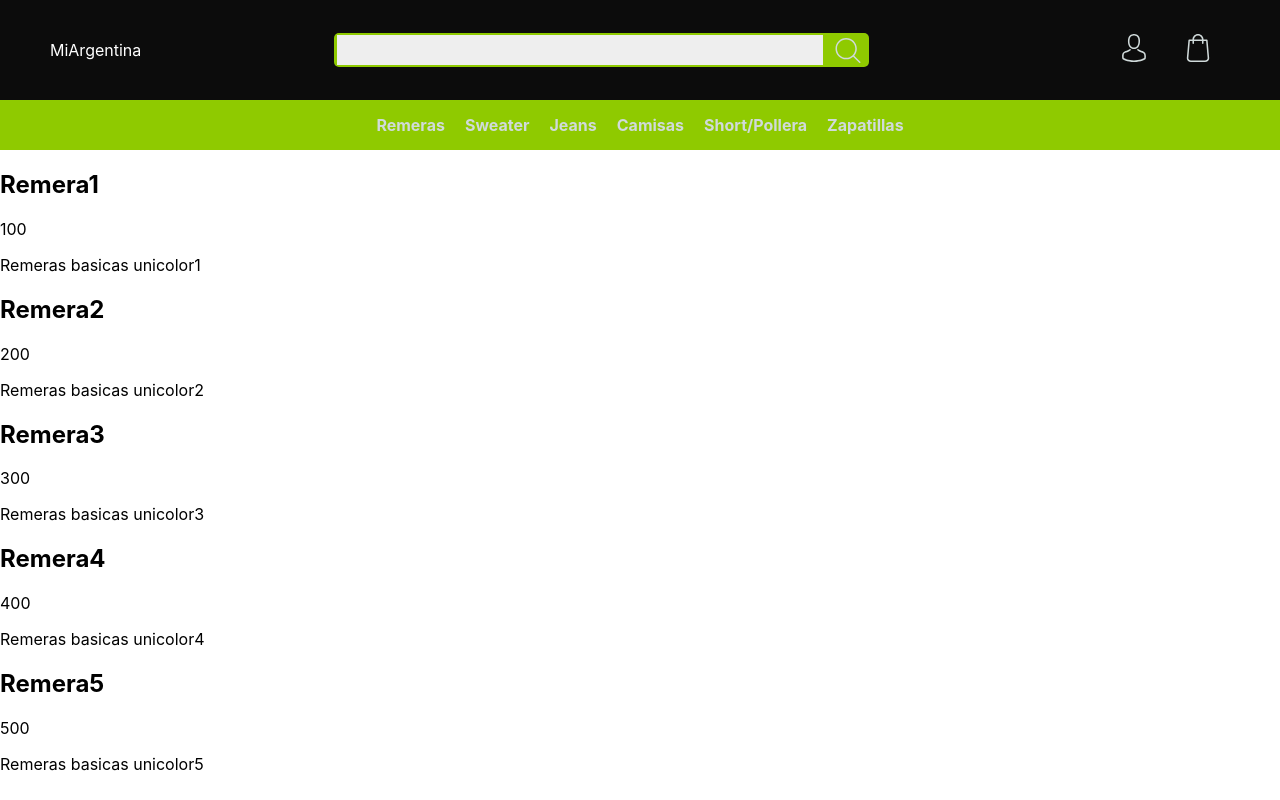
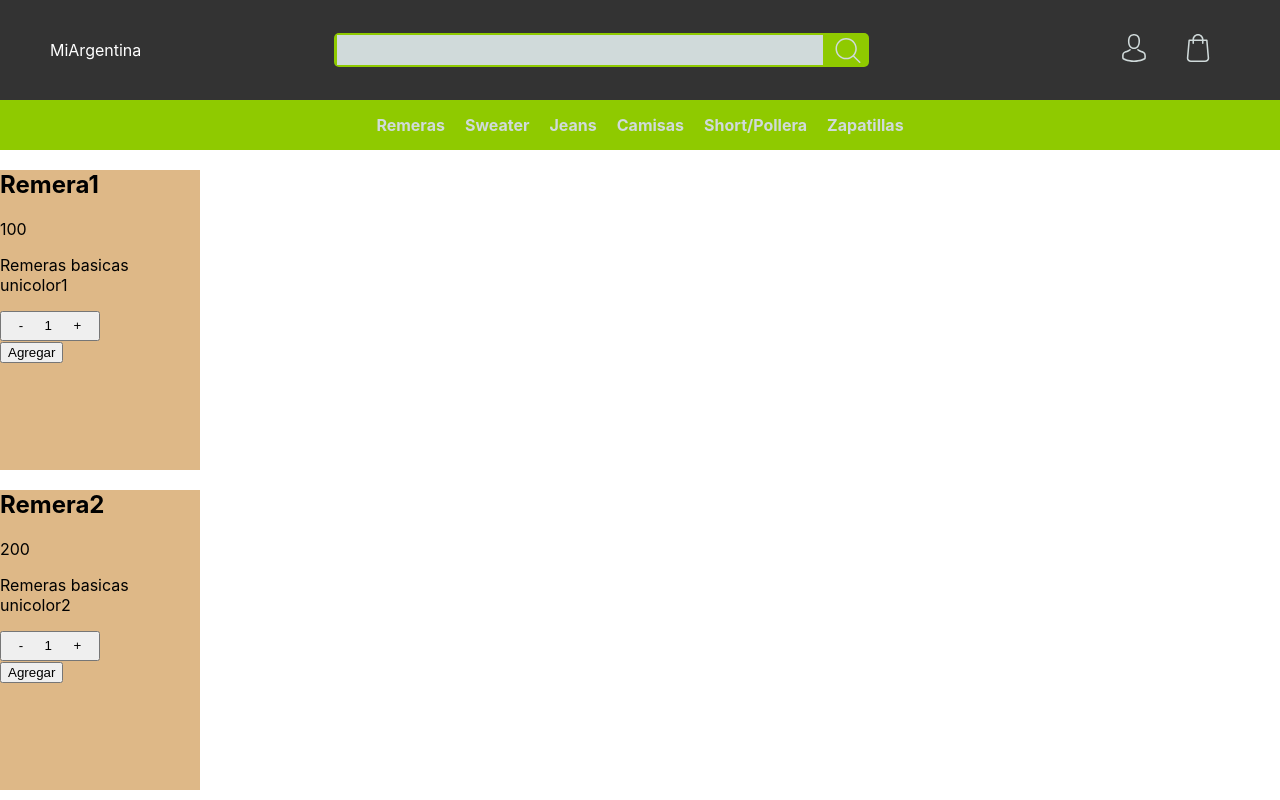
Before and after one commit to AnnaB-Ace/AlwaysShine-Tienda-online, a React (Create React App) app: page / in a window 1280 px wide. Shown: the top 800 px of the page. Built offline with nearby package versions, Linux system fonts and the light colour scheme.

Commit message:
Agregando el contador de productos y boton agregar

```diff
--- /dev/null
+++ b/src/components/ItemCount/ItemCount.css
@@ -0,0 +1,7 @@
+.buttonCont {
+  display: flex;
+  width: 100px;
+  height: 30px;
+  align-items: center;
+  justify-content: space-around;
+}
--- /dev/null
+++ b/src/components/ItemCount/ItemCount.js
@@ -0,0 +1,42 @@
+import React, { useState } from "react";
+import "./ItemCount.css";
+
+export const ItemCount = ({ initial, stock, onAdd }) => {
+  const [count, setcount] = useState(initial);
+  const increment = () => {
+    if (count < stock) {
+      setcount(count + 1);
+    }
+  };
+  const decrement = () => {
+    if (count > 0) {
+      setcount(count - 1);
+    }
+  };
+  return (
+    <>
+      <button className="buttonCont">
+        <p onClick={decrement}>-</p>
+        <p>{count}</p>
+        <p onClick={increment}>+</p>
+      </button>
+      <button
+        onClick={() => {
+          if (count != 0) {
+            onAdd();
+          } else {
+            console.log(`no hay productos en el carrito`);
+          }
+        }}
+      >
+        Agregar
+      </button>
+    </>
+  );
+};
+
+//  A tener en cuenta:
+// - El número contador nunca puede superar el stock disponible
+// - De no haber stock el click no debe tener efecto y por ende no ejecutar el callback onAdd
+// - Si hay stock al clickear el botón se debe ejecutar onAdd con un número que debe ser la cantidad seleccionada por el usuario.
+// Detalle importante: como sabes, todavía no tenemos nuestro detalle de ítem, y este desarrollo es parte de él, así que por el momento puedes probar e importar este componente dentro del ItemListContainer, sólo a propósitos de prueba. Después lo sacaremos de aquí y lo incluiremos en el detalle del ítem.
--- a/src/components/SearchInput/SearchInput.css
+++ b/src/components/SearchInput/SearchInput.css
@@ -13,7 +13,8 @@
   width: 482px;
   display: flex;
   align-items: center;
-  background-color: #eee;
+  /* background-color: #eee; */
+  background: #d0dada;
   outline: none;
   /* background-color: #dfe; */
   border: 0;
--- a/src/components/navbar/NavBar.css
+++ b/src/components/navbar/NavBar.css
@@ -4,7 +4,8 @@
   height: 100px;
   align-items: center;
   justify-content: space-between;
-  background: #333333;
+  /* background: #333333; */
+  background: #333333 !important;
   color: #fff;
 }
 .links {
--- /dev/null
+++ b/src/components/products.css
@@ -0,0 +1,5 @@
+.BoxProductos {
+  background-color: burlywood;
+  width: 200px;
+  height: 300px;
+}
--- a/src/components/products.js
+++ b/src/components/products.js
@@ -1,3 +1,22 @@
+import React from "react";
+import "./products.css";
+import { ItemCount } from "./ItemCount/ItemCount";
+
+export const Product = (props) => {
+  const onAdd = () => {
+    alert(`Estas llevando remeras`);
+  };
+  return (
+    <div className="BoxProductos">
+      <h2>{props.title}</h2>
+      <p>{props.precio}</p>
+      <p>{props.description}</p>
+      <ItemCount initial={1} stock={5} onAdd={onAdd} />
+    </div>
+  );
+};
+
+// map recibe cada elemento del arreglo lo pasa a la funcion que esta adentro, el map recibe como parametro una funcion, con cada elemento dentro del arreglo lo recibe como parametro esa funcion
 // export const Products = () => {
 //   <div>
 //     <h2>{products[0].title}</h2>
@@ -7,15 +26,3 @@
 // }; forma 1)
 
 //forma 2)
-export const Product = (props) => {
-  const handleClick = () =>
-    alert(`Compra ${props.title}, porque esta en promo, vence en 10 min`);
-  return (
-    <div onClick={handleClick}>
-      <h2>{props.title}</h2>
-      <p>{props.precio}</p>
-      <p>{props.description}</p>
-    </div>
-  );
-};
-// map recibe cada elemento del arreglo lo pasa a la funcion que esta adentro, el map recibe como parametro una funcion, con cada elemento dentro del arreglo lo recibe como parametro esa funcion
--- a/src/index.js
+++ b/src/index.js
@@ -1,17 +1,11 @@
-import React from 'react';
-import ReactDOM from 'react-dom';
-import './index.css';
-import App from './App';
-import reportWebVitals from './reportWebVitals';
+import React from "react";
+import ReactDOM from "react-dom";
+import "./index.css";
+import App from "./App";
 
 ReactDOM.render(
   <React.StrictMode>
     <App />
   </React.StrictMode>,
-  document.getElementById('root')
+  document.getElementById("root")
 );
-
-// If you want to start measuring performance in your app, pass a function
-// to log results (for example: reportWebVitals(console.log))
-// or send to an analytics endpoint. Learn more: https://bit.ly/CRA-vitals
-reportWebVitals();
--- a/src/reportWebVitals.js
+++ /dev/null
@@ -1,13 +0,0 @@
-const reportWebVitals = onPerfEntry => {
-  if (onPerfEntry && onPerfEntry instanceof Function) {
-    import('web-vitals').then(({ getCLS, getFID, getFCP, getLCP, getTTFB }) => {
-      getCLS(onPerfEntry);
-      getFID(onPerfEntry);
-      getFCP(onPerfEntry);
-      getLCP(onPerfEntry);
-      getTTFB(onPerfEntry);
-    });
-  }
-};
-
-export default reportWebVitals;
```
Also changed, not shown: src/logo.svg (deleted), src/navbar.js (deleted).
